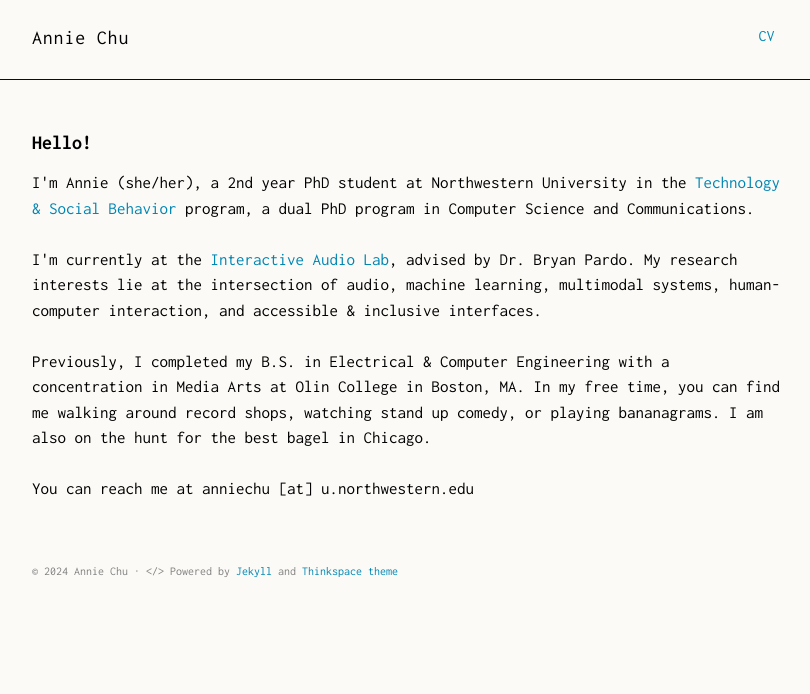
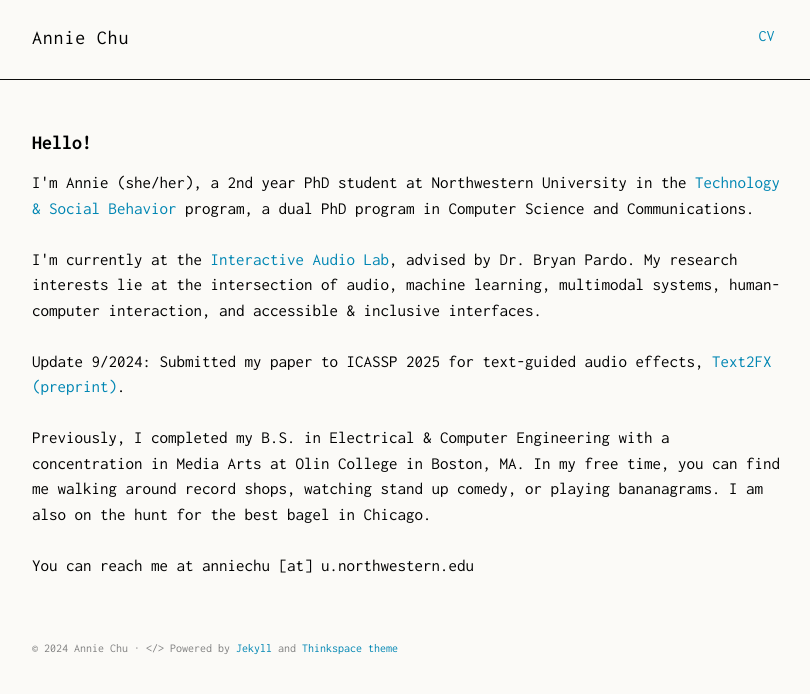
Before and after one commit to anniejchu/anniejchu.github.io, a Jekyll site: the page built from index.html, in a window 1280 px wide. Shown: the top 694 px of the page, without its empty margins (232-1042 px from the left). Built offline with Jekyll 4.4.1, drawn with Linux system fonts in a browser that asks for light colours; some web fonts are replaced.

Commit message:
adding preprint rough

```diff
--- a/_includes/intro.html
+++ b/_includes/intro.html
@@ -7,6 +7,9 @@
       <br>
       <br>
       I'm currently at the <a href="https://interactiveaudiolab.github.io/">Interactive Audio Lab</a>, advised by Dr. Bryan Pardo. My research interests lie at the intersection of audio, machine learning, multimodal systems, human-computer interaction, and accessible & inclusive interfaces.
+      <br>
+      <br>
+      Update 9/2024: Submitted my paper to ICASSP 2025 for text-guided audio effects, <a href="https://drive.google.com/file/d/1O2dLEsSoWXtrgkjJJh5K_5nmYG6H7Wjw/view?usp=sharing">Text2FX (preprint)</a>.
       <br>
       <br>
       Previously, I completed my B.S. in Electrical & Computer Engineering with a concentration in Media Arts at Olin College in Boston, MA. In my free time, you can find me walking around record shops, watching stand up comedy, or playing bananagrams. I am also on the hunt for the best bagel in Chicago.
```
